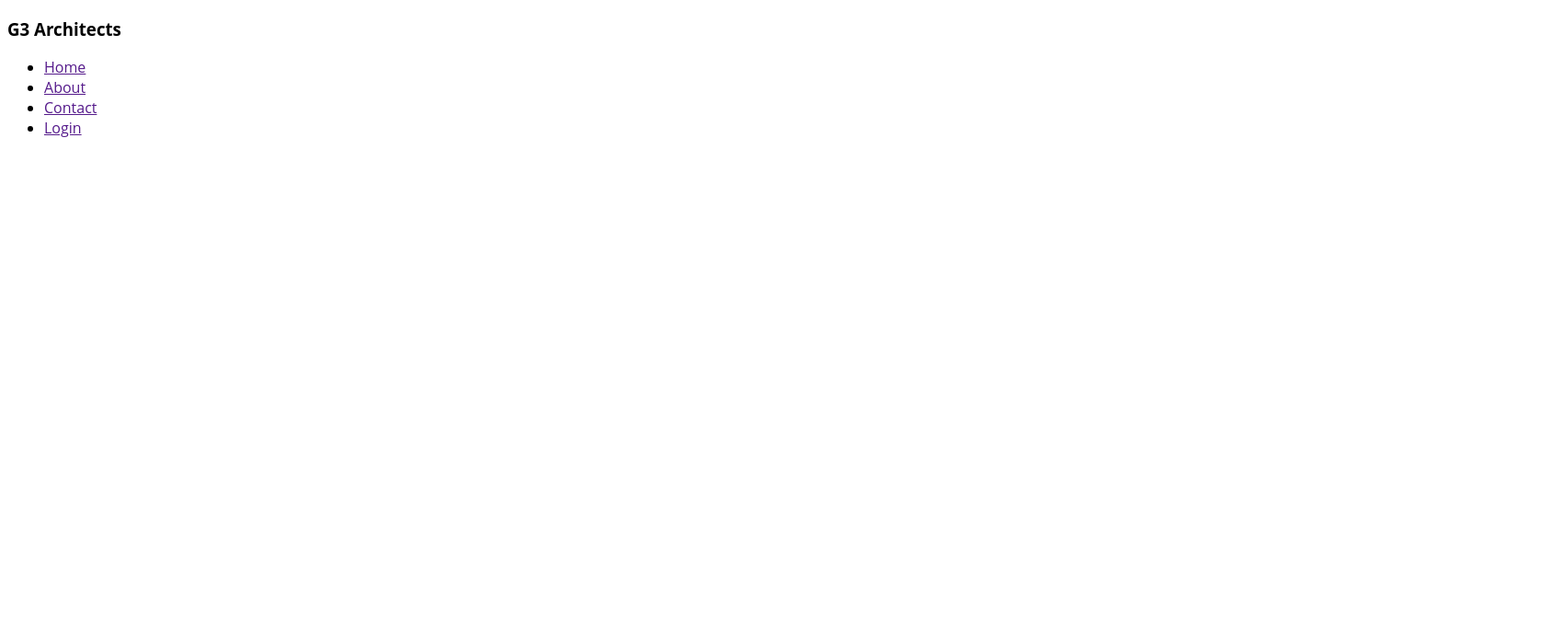
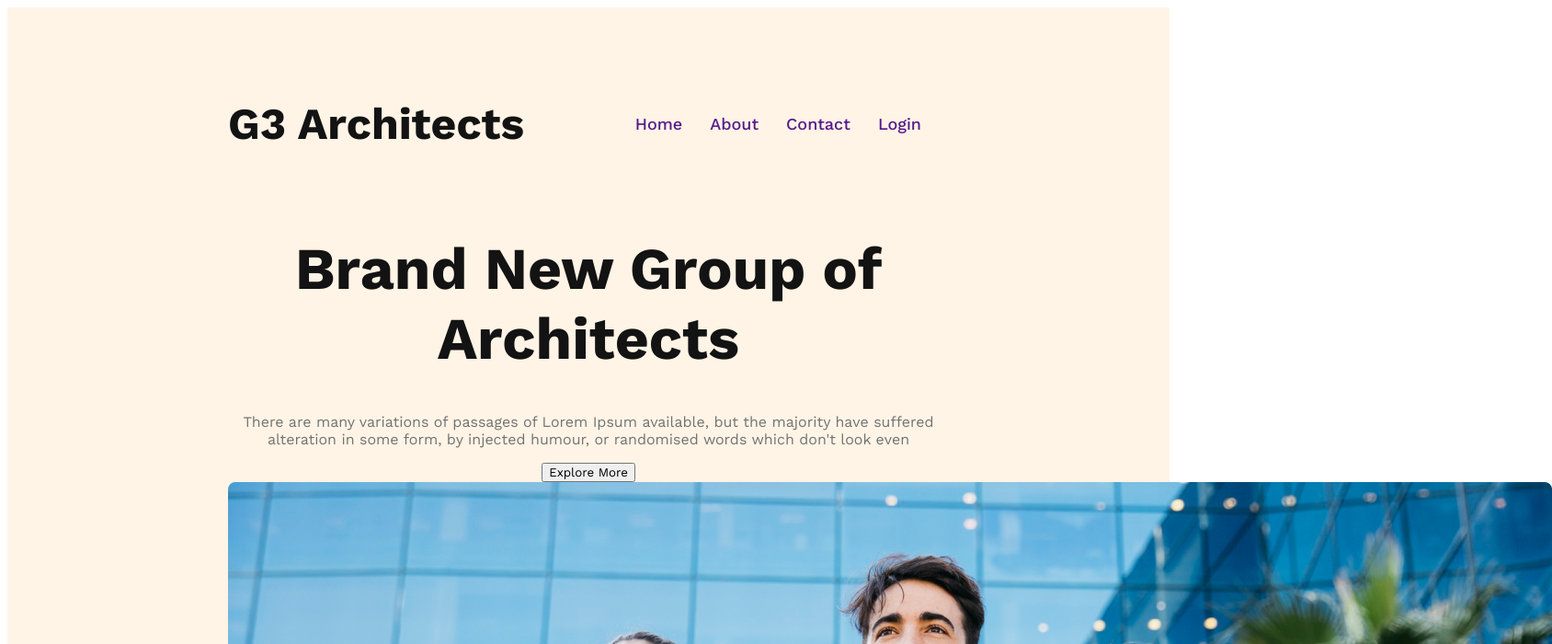
Before and after one commit to tawfiquenoob/Tawfique-Portfolio, a plain HTML site: page index.html in a window 1280 px wide. Shown: the top 700 px of the page at 92% size, 1688 px wide, since content can reach past the window. Drawn offline with nearby package versions, Linux system fonts and the light colour scheme.

Commit message:
Second one

```diff
--- a/index.html
+++ b/index.html
@@ -9,7 +9,7 @@
 <body>
     <header>
         <nav>
-            <h3>G3 Architects</h3>
+            <h3 class="nav-title">G3 Architects</h3>
             <ul>
                 <li><a href="">Home</a></li>
                 <li><a href="">About</a></li>
@@ -17,6 +17,18 @@
                 <li><a href="">Login</a></li>
             </ul>
         </nav>
+
+        <div class="banner">
+            <div class="banner-content">
+                <h1 class="banner-title">Brand New Group of Architects</h1>
+                <p class="banner-description">
+                    There are many variations of passages of Lorem Ipsum available, but the majority have suffered alteration in some form, by injected humour, or randomised words which don't look even
+                </p>
+                <button class="btn-primary"> Explore More</button>
+
+            </div>
+            <img src="images/banner.png" alt="">
+        </div>
     </header>
 
 
--- a/styles/architect.css
+++ b/styles/architect.css
@@ -1,8 +1,41 @@
 
 @import url('https://fonts.googleapis.com/css2?family=Work+Sans:ital,wght@0,100..900;1,100..900&display=swap');
 
-*{  font-family: "Open Sans",system-ui;;
+*{  font-family: "Lato",sans-serif;;
+    font-family:"Open Sans",sans-serif ;
+    font-family: "Work Sans",sans-serif;
+}
 
 
 
-}
+
+/* Shared Styles */
+
+.btn-primary{padding: ; font-size: ;}
+
+
+
+
+
+
+
+
+/* Header Section */
+header{background-color: rgba(255,144, 14, 0.10);
+    padding: 50px 240px;}
+
+nav{display: flex ; justify-content: space-between; align-items: center;}
+
+/* the ul is jsut the list items itself as a whole, make this go side by side with flex and then make the bullets go awau with none */
+nav ul{ list-style: none; display: flex; }
+/* this is the list items, this makes the each list items or text seperate with the margin position */
+nav li{margin-right: 30px;font-weight: 500; font-size: 18px; }
+
+/* To remove the anchor underline use this */
+nav a{text-decoration: none; color: 424242;}
+
+.nav-title{font-size: 3rem ; font-weight: 700; color: #131313}
+
+.banner-content{max-width: 800px;text-align: center;margin: 0 auto;}
+.banner-title{font-size: 4rem; font-weight: 700; color: #131313}
+.banner-description{ color: #727272}
```
